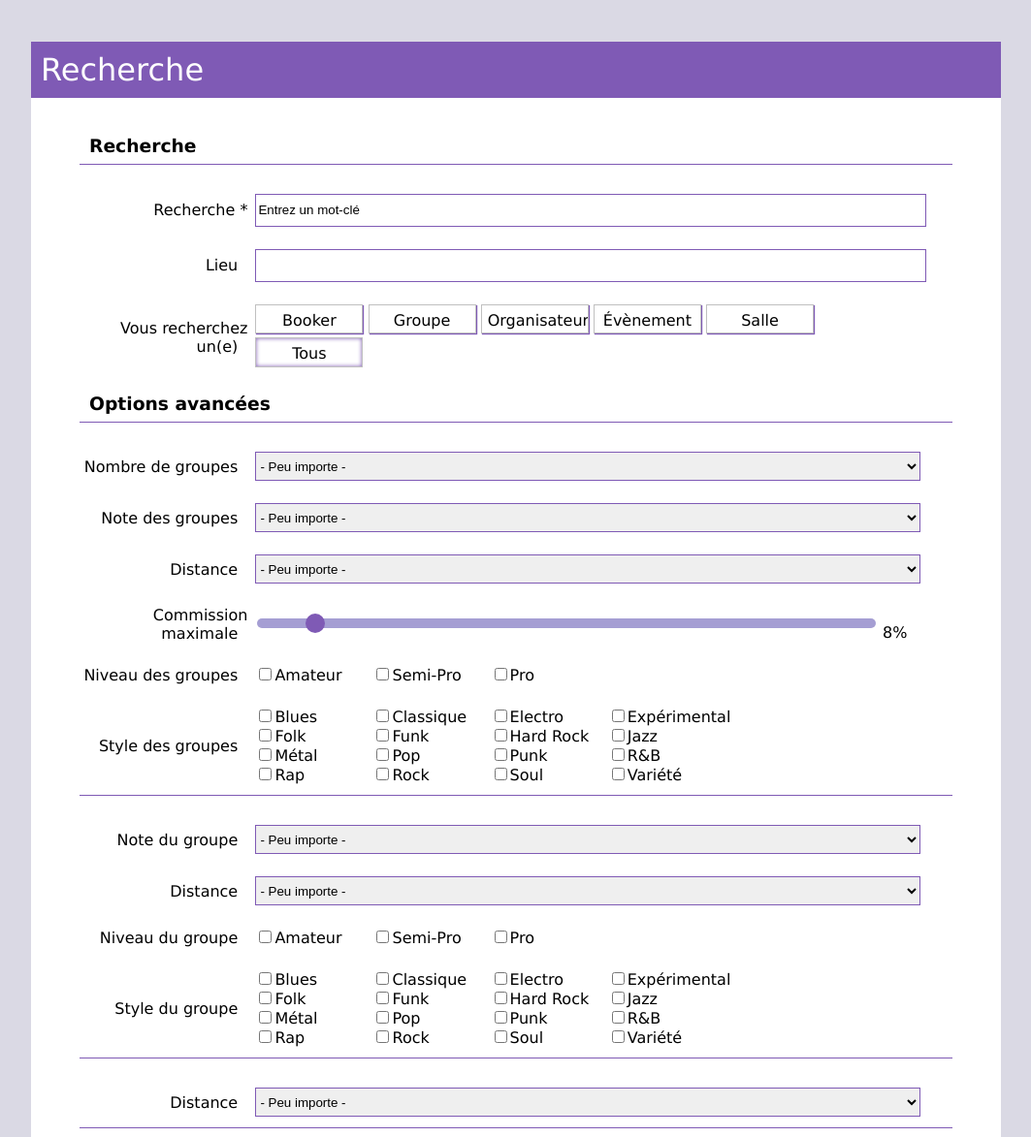
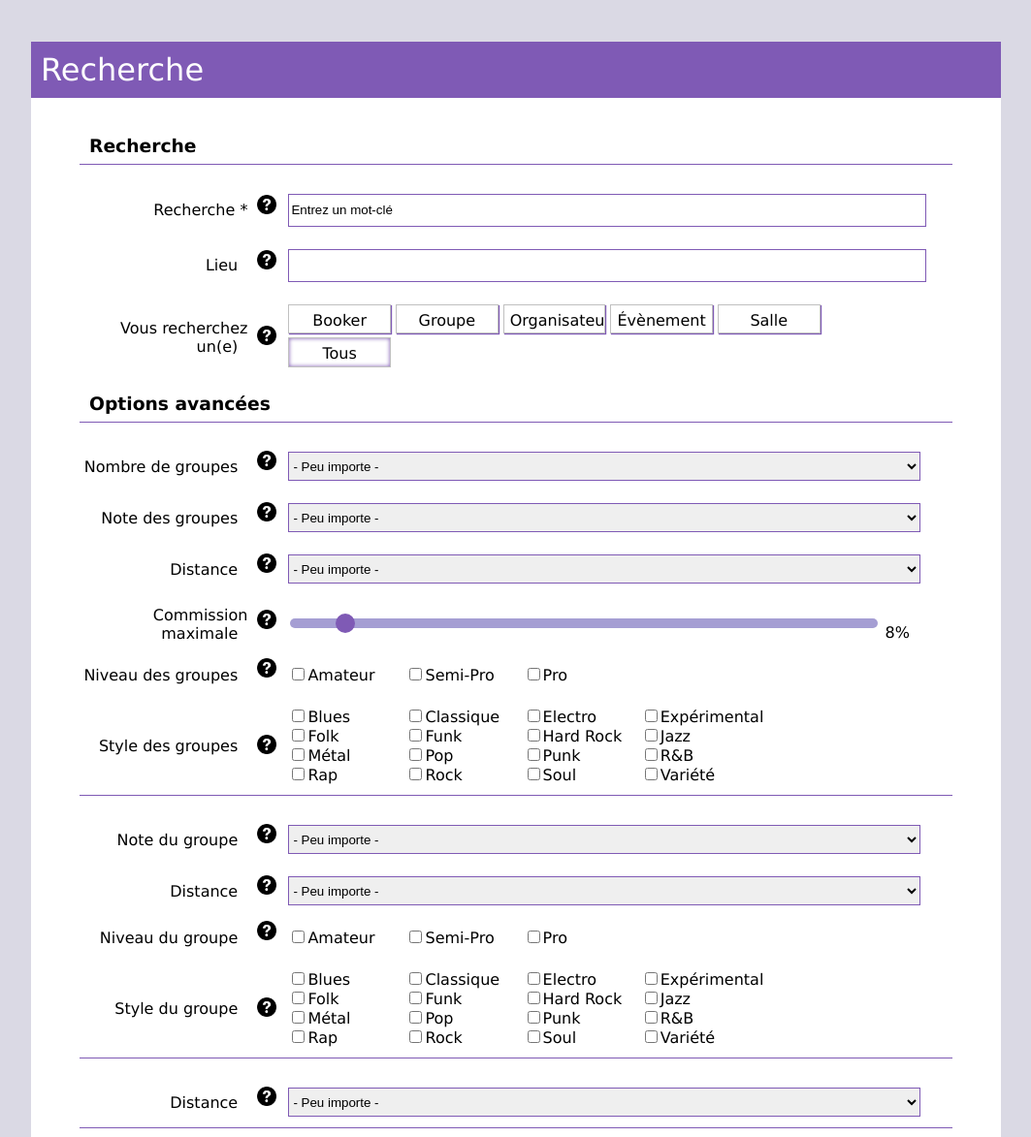
Before and after one commit to ZeZombini/MOLPE, a PHP site: template view/recherche.view.php in a window 1280 px wide. Shown: the part 177-1350 px from the top of the page at 97% size, without its empty margins (108-1171 px from the left). Run offline with PHP 8.4, Linux system fonts and the light colour scheme; the template is opened without the code that fills it, so the values that code supplies are empty; some libraries are stand-ins or nearby versions.

Commit message:
Update style.css

```diff
--- a/view/style/style.css
+++ b/view/style/style.css
@@ -385,12 +385,12 @@ nav a:hover{
 
 /* Seconde case du tableau (Celle qui stock le point d'intérogation) */
 #recherche table td:nth-child(2){
-	width: 0px;
-	/*padding-right: 10px;
+	width: 25px;
+	padding-right: 10px;
 	background-image: url("../../data/img/question58-1.png");
 	background-size: 20px;
-    background-position: 40% 60%;
-	background-repeat: no-repeat;*/
+    	background-position: 40% 60%;
+	background-repeat: no-repeat;
 }
 
 #recherche .disable{
```
